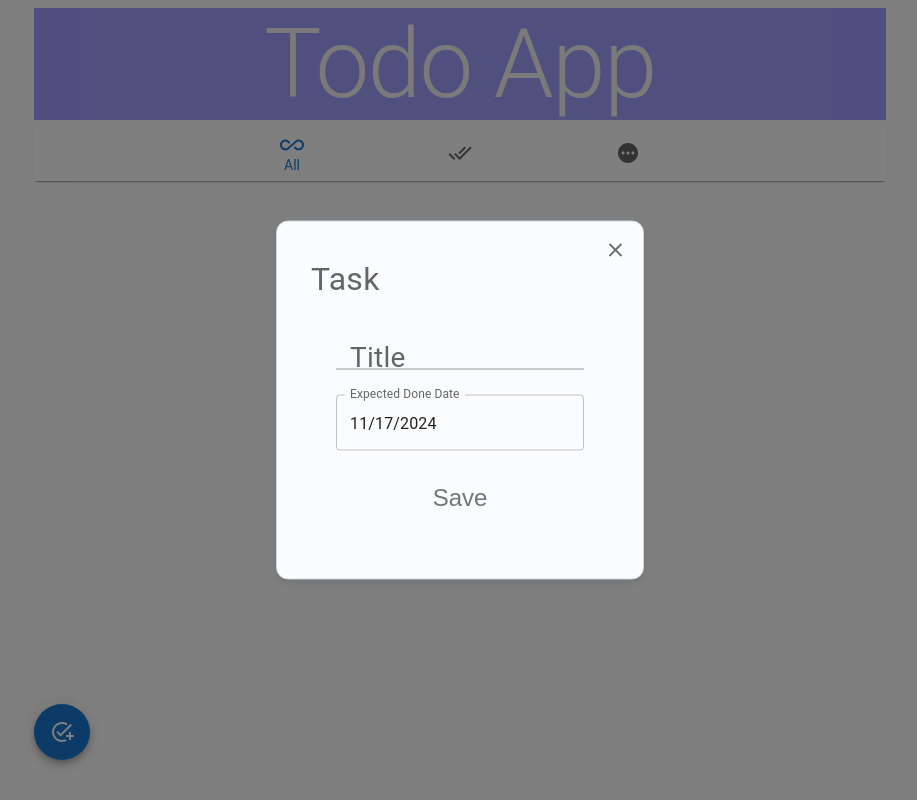
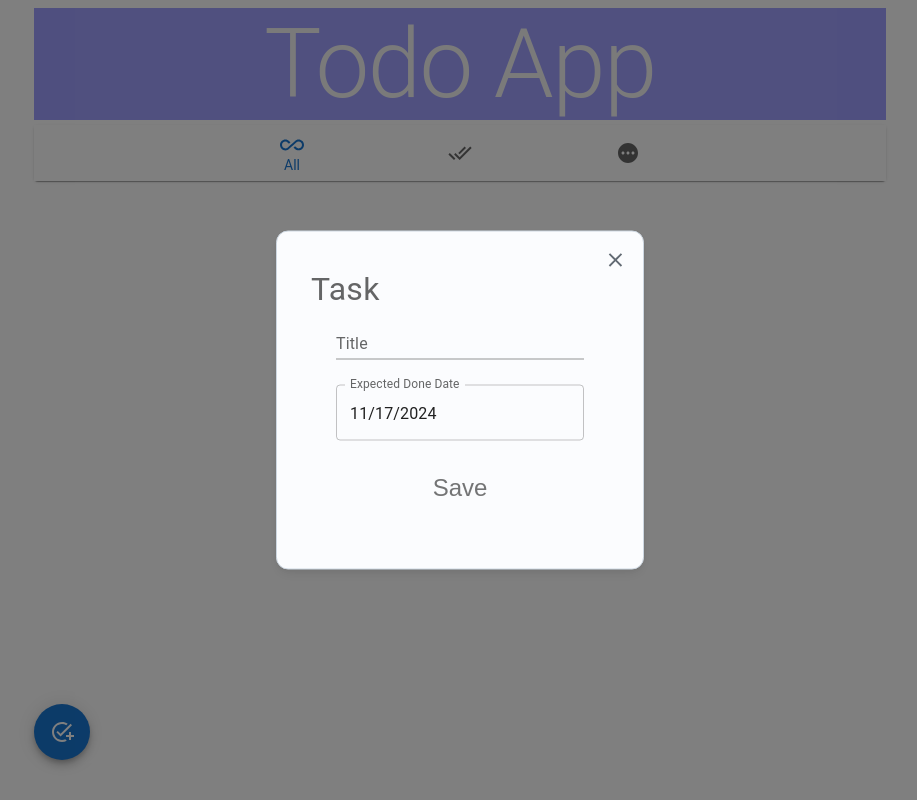
Before and after one commit to ALITO1998/todolist, a React (Create React App) app: page / in a window 1280 px wide. Both pictures are taken after a click on the button "add". Shown: the whole page, without its empty margins (180-1097 px from the left). Built offline with nearby package versions, Linux system fonts and the light colour scheme.

Commit message:
issue 1 (solved)

```diff
--- a/src/App/App.js
+++ b/src/App/App.js
@@ -1,110 +1,17 @@
-import React, { Fragment, useEffect, useState } from 'react'
+import React from 'react'
 import Header from '../Components/Header/Header';
 import Content from '../Components/Content/Content';
-import AddTaskModal from '../Components/AddTaskModal/AddTaskModal';
 import { Container } from '@mui/material';
-import dayjs from 'dayjs';
 const App = () => {
-    const [category, setCategory] = useState('all');
-    const [showModal, setShowModal] = useState(false);
-    const [data, setData] = useState([]);
-    const [shownData, setShownData] = useState([]);
-    const [alertEmpty, setAlertEmpty] = useState(false);
-    const [task, setTask] = useState({});
-
-    const handleChangeCategory = (e, newValue) => {
-        setCategory(newValue);
-    };
 
 
+    return (
 
-    useEffect(() => {
-        if (category === "all") {
-            setShownData(data);
-        } else if (category === "done") {
-            setShownData(data.filter((ele) => ele.status === "done"));
-        } else {
-            setShownData(data.filter((ele) => ele.status === "not yet"));
-        }
+        <Container maxWidth={'md'}>
+            <Header></Header>
+            <Content />
+        </Container>
 
-    }, [category, data]);
-    //Handle Check and Delete actions on tasks
-    const handleChecked = (id) => {
-        setData(data.map(item => item.id === id ? { ...item, status: item.status === 'not yet' ? 'done' : 'not yet' } : item))
-    }
-
-    const handleDelete = (id) => {
-        setData(data.filter(item => item.id !== id))
-        setShownData(shownData.filter(item => item.id !== id))
-    }
-
-    //Add new Task to the array of Tasks from Model
-    const addTaskHandler = ({ task }) => {
-        setData([...data, { status: task.status, title: task.title, id: task.id, expectedDoneDate: task.expectedDoneDate }]);
-    }
-
-    const showModalTrue = () => {
-        setShowModal(true);
-    }
-
-    const hideModal = () => {
-        setShowModal(false);
-    }
-
-
-    const addTaskBtnHandler = (e) => {
-        e.preventDefault();
-        if (task.title === '' || task.title === undefined) {
-            setAlertEmpty(true);
-        } else {
-            if (task.expectedDoneDate === undefined) {
-                task.expectedDoneDate = dayjs();
-            }
-            task.status = 'not yet';
-            task.id = Date.now();
-            addTaskHandler({ task });
-            setTask('');
-            setShowModal(false);
-        }
-    }
-
-    const inputTaskHandler = (e) => {
-        setAlertEmpty(false);
-        const key = e.target;
-        if (key !== undefined) {
-            const value = e.target.value;
-            setTask({ ...task, [key.id]: value });
-        } else {
-            setTask({ ...task, expectedDoneDate: e });
-        }
-    }
-
-    return (
-        <Fragment>
-            <Container maxWidth={'md'}>
-
-                <Header></Header>
-
-                <Content
-                    category={category}
-                    handleChangeCategory={handleChangeCategory}
-                    shownData={shownData}
-                    handleChecked={handleChecked}
-                    handleDelete={handleDelete}
-                    showModalTrue={showModalTrue} />
-
-            </Container>
-
-            <AddTaskModal
-                showModal={showModal}
-                hideModal={hideModal}
-                addTaskBtnHandler={addTaskBtnHandler}
-                alertEmpty={alertEmpty}
-                inputTaskHandler={inputTaskHandler}
-                task={task}
-            />
-
-        </Fragment >
     )
 }
 
--- a/src/Components/AddTaskModal/AddTask/AddTask.js
+++ b/src/Components/AddTaskModal/AddTask/AddTask.js
@@ -1,17 +1,39 @@
-import React from 'react';
-import { Box, FormControl, IconButton, Alert, FormLabel } from '@mui/material';
+import React, { useState } from 'react';
+import { Box, FormControl, IconButton, FormLabel } from '@mui/material';
 import Task from '../../Content/Task/Task';
+import dayjs from 'dayjs';
+import { getExpectedDoneDate, getTitle } from '../../Content/Task/Task';
+const AddTask = ({ addTaskHandler, cancel }) => {
+    const [alertEmpty, setAlertEmpty] = useState(false);
 
-const AddTask = ({ addTaskBtnHandler, alertEmpty, inputTaskHandler, task }) => {
+    const addTaskBtnHandler = (e) => {
+        e.preventDefault();
+        let task = {};
+        task.title = getTitle() ? getTitle() : "";
+        task.expectedDoneDate = getExpectedDoneDate() ? getExpectedDoneDate() : "";
+        if (task.title === '' || task.title === undefined) {
+            setAlertEmpty(true);
+        } else {
+            if (task.expectedDoneDate === undefined || task.expectedDoneDate === '') {
+                task.expectedDoneDate = dayjs();
+            }
+            task.status = 'not yet';
+            task.id = Date.now();
+            addTaskHandler({ task });
+            cancel();
+        }
+    }
+
+    const inputTaskHandler = (e) => {
+        setAlertEmpty(false);
+    }
+
 
     return (
         <Box id='addTaskBox' component="form" onSubmit={addTaskBtnHandler} sx={{ margin: '10px', }}>
             <FormLabel sx={{ fontSize: '32px' }}>Task</FormLabel>
-            <FormControl sx={{ margin: '10px', display: 'flex' }} >
-                {alertEmpty && <Alert severity="error" sx={{ mb: '5px' }}>Task cannot be empty</Alert>}
-            </FormControl>
 
-            <Task type='add' inputTaskHandler={inputTaskHandler} task={task} />
+            <Task type='add' errorEmpty={alertEmpty} inputTaskHandler={inputTaskHandler} />
 
             <FormControl sx={{ margin: '25px', display: 'flex' }}>
                 <IconButton type="submit" >Save</IconButton>
--- a/src/Components/AddTaskModal/AddTaskModal.js
+++ b/src/Components/AddTaskModal/AddTaskModal.js
@@ -3,14 +3,14 @@ import { Modal } from '@mui/material'
 import React from 'react'
 import AddTask from './AddTask/AddTask'
 
-const AddTaskModal = ({ showModal, hideModal, addTaskBtnHandler, alertEmpty, inputTaskHandler, task }) => {
+const AddTaskModal = ({ showModal, closeModal, addTaskHandler }) => {
 
     return (
         <Modal open={showModal}
-            onClose={hideModal} >
+            onClose={closeModal} >
             <ModalDialog size="lg">
                 <ModalClose />
-                <AddTask addTaskBtnHandler={addTaskBtnHandler} alertEmpty={alertEmpty} inputTaskHandler={inputTaskHandler} task={task} />
+                <AddTask addTaskHandler={addTaskHandler} cancel={closeModal} />
             </ModalDialog>
         </Modal>
     )
--- a/src/Components/Content/AddTaskBtn/AddTaskBtn.js
+++ b/src/Components/Content/AddTaskBtn/AddTaskBtn.js
@@ -2,10 +2,10 @@ import { AddTask } from '@mui/icons-material'
 import { Fab, Tooltip } from '@mui/material'
 import React from 'react'
 
-const AddTaskBtn = ({ showModalTrue }) => {
+const AddTaskBtn = ({ openModal }) => {
     return (
         <Tooltip title="Add Task">
-            <Fab onClick={showModalTrue} color="primary" aria-label="add" sx={{ bottom: '5%', position: 'fixed' }}>
+            <Fab onClick={openModal} color="primary" aria-label="add" sx={{ bottom: '5%', position: 'fixed' }}>
                 <AddTask />
             </Fab>
         </Tooltip>
--- a/src/Components/Content/Content.js
+++ b/src/Components/Content/Content.js
@@ -1,18 +1,71 @@
-import React from 'react'
-import NavigationCategory from './NavigationCategory/NavigationCategory'
+import React, { Fragment, useEffect, useState } from 'react'
+import NavigationStatus from './NavigationStatus/NavigationStatus'
 import AddTaskBtn from './AddTaskBtn/AddTaskBtn'
 import { Box } from '@mui/material'
 import TaskList from './TaskList/TaskList'
+//import dayjs from 'dayjs'
+import AddTaskModal from '../AddTaskModal/AddTaskModal'
 
-const Content = ({ category, handleChangeCategory, shownData, handleChecked, handleDelete, showModalTrue }) => {
+const Content = () => {
+    const [status, setStatus] = useState('all');
+    const [showModal, setShowModal] = useState(false);
+    const [data, setData] = useState([]);
+    const [shownData, setShownData] = useState([]);
+
+
+
+    const handleChangeStatus = (e, newValue) => {
+        setStatus(newValue);
+    };
+
+
+
+    useEffect(() => {
+        if (status === "all") {
+            setShownData(data);
+        } else {
+            setShownData(data.filter((ele) => ele.status === status));
+        }
+
+    }, [status, data]);
+
+    const handleChecked = (id) => {
+        setData(data.map(item => item.id === id ? { ...item, status: item.status === 'not yet' ? 'done' : 'not yet' } : item))
+    }
+
+    const handleDelete = (id) => {
+        setData(data.filter(item => item.id !== id))
+        setShownData(shownData.filter(item => item.id !== id))
+    }
+
+    const addTaskHandler = ({ task }) => {
+        setData([...data, { status: task.status, title: task.title, id: task.id, expectedDoneDate: task.expectedDoneDate }]);
+    }
+
+    const openModal = () => {
+        setShowModal(true);
+    }
+
+    const closeModal = () => {
+        setShowModal(false);
+    }
+
+
     return (
-        <Box sx={{ width: '100%' }}>
-            <NavigationCategory category={category} handleChangeCategory={handleChangeCategory} />
+        <Fragment>
+            <Box sx={{ width: '100%' }}>
+                <NavigationStatus status={status} handleChangeStatus={handleChangeStatus} />
 
-            <TaskList data={shownData} handleChecked={handleChecked} handleDelete={handleDelete} />
+                <TaskList data={shownData} handleChecked={handleChecked} handleDelete={handleDelete} />
 
-            <AddTaskBtn showModalTrue={showModalTrue} />
-        </Box>
+                <AddTaskBtn openModal={openModal} />
+            </Box>
+            <AddTaskModal
+                showModal={showModal}
+                closeModal={closeModal}
+                addTaskHandler={addTaskHandler}
+            />
+        </Fragment>
     )
 }
 
--- a/src/Components/Content/NavigationCategory/NavigationCategory.js
+++ b/src/Components/Content/NavigationStatus/NavigationStatus.js
@@ -2,10 +2,10 @@ import { AllInclusive, DoneAll, Pending } from '@mui/icons-material'
 import { BottomNavigation, BottomNavigationAction, Paper } from '@mui/material'
 import React from 'react'
 
-const NavigationCategory = ({ category, handleChangeCategory }) => {
+const NavigationCategory = ({ status, handleChangeStatus }) => {
     return (
         <Paper elevation={1} >
-            <BottomNavigation value={category} onChange={handleChangeCategory}>
+            <BottomNavigation value={status} onChange={handleChangeStatus}>
                 <BottomNavigationAction
                     label="All"
                     value="all"
--- a/src/Components/Content/Task/Task.js
+++ b/src/Components/Content/Task/Task.js
@@ -1,13 +1,13 @@
-import { Alert, FormControl, Input, InputLabel, ListItemText } from '@mui/material'
+import { Alert, FormControl, ListItemText, TextField } from '@mui/material'
 import React, { Fragment } from 'react'
 import { AdapterDayjs } from '@mui/x-date-pickers/AdapterDayjs';
 import { LocalizationProvider } from '@mui/x-date-pickers/LocalizationProvider';
 import dayjs from 'dayjs';
 import { DatePicker } from '@mui/x-date-pickers';
 
-const Task = ({ task, type, inputTaskHandler }) => {
+const Task = ({ task, type, inputTaskHandler, errorEmpty }) => {
     if (type === 'add') {
-        return <TaskAdded inputTaskHandler={inputTaskHandler} task={task} />;
+        return <TaskAdded inputTaskHandler={inputTaskHandler} errorEmpty={errorEmpty} />;
     } else if (type === 'show') {
         return <TaskShow task={task} />
     }
@@ -25,19 +25,45 @@ const TaskShow = ({ task }) => {
 }
 
 
-const TaskAdded = ({ inputTaskHandler, task }) => {
+const TaskAdded = ({ inputTaskHandler, errorEmpty }) => {
+
+
     return (<Fragment>
         <FormControl sx={{ margin: '25px', display: 'flex', marginTop: "0px" }} >
-            <InputLabel sx={{ fontSize: '28px' }} htmlFor="title">Title</InputLabel>
-            <Input id="title" value={task.title || ""} onChange={inputTaskHandler} placeholder='Enter Your Task Title...' />
+            <TextField
+                label={"Title"}
+                variant="standard"
+                id="addTaskTitle"
+                placeholder='Enter Your Task Title...'
+                onChange={inputTaskHandler}
+                error={errorEmpty}
+                helperText={errorEmpty ? 'Task Title is empty' : ""}
+            />
         </FormControl>
         <FormControl sx={{ margin: '25px', display: 'flex' }}>
             <LocalizationProvider dateAdapter={AdapterDayjs}>
-                <DatePicker label='Expected Done Date' id='expectedDoneDate' value={task.expectedDoneDate || dayjs()} onChange={(e) => { inputTaskHandler(e) }} />
+                <DatePicker
+                    label='Expected Done Date'
+                    /* id='addTaskExpectedDoneDate' */
+                    onChange={inputTaskHandler}
+                    slotProps={{
+                        textField: {
+                            id: 'addTaskExpectedDoneDate',
+                        },
+                    }}
+                    defaultValue={dayjs()}
+                />
             </LocalizationProvider>
         </FormControl>
     </Fragment>
     )
 }
 
+export const getTitle = () => {
+    return document.getElementById('addTaskTitle').value;
+}
+export const getExpectedDoneDate = () => {
+    return dayjs(document.getElementById('addTaskExpectedDoneDate').value);
+}
+
 export default Task
--- a/src/Components/Content/TaskList/TaskList.js
+++ b/src/Components/Content/TaskList/TaskList.js
@@ -4,7 +4,7 @@ import { List } from '@mui/material'
 
 const TaskList = ({ data, handleDelete, handleChecked }) => {
     return <List sx={{ width: '100%' }}> {data.map(item => (
-        <TaskCard key={item.id} handleDelete={handleDelete} id={item.id} item={item} handleChecked={handleChecked} />
+        <TaskCard key={item.id} handleDelete={handleDelete} item={item} handleChecked={handleChecked} />
     ))}
     </List>
 }
```
